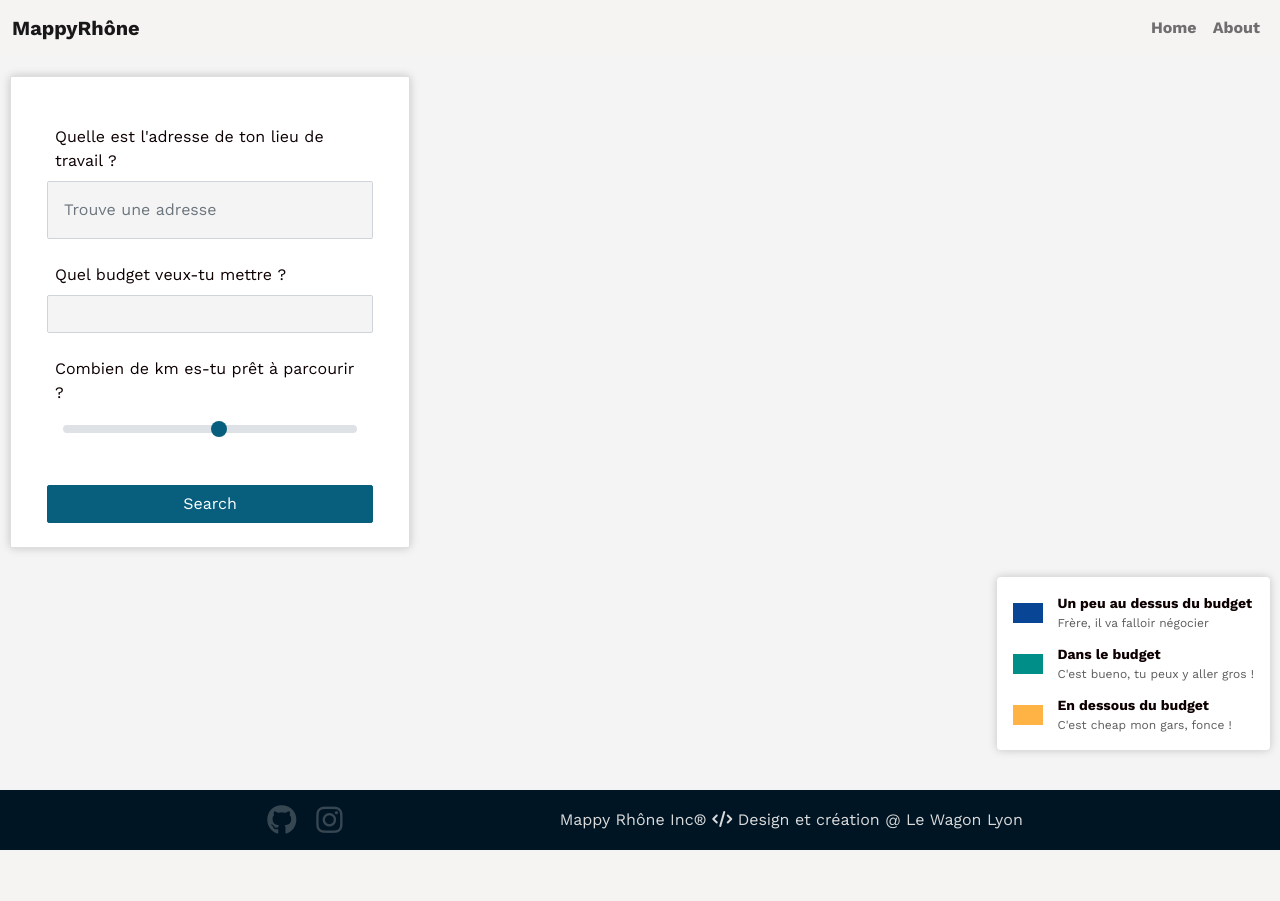
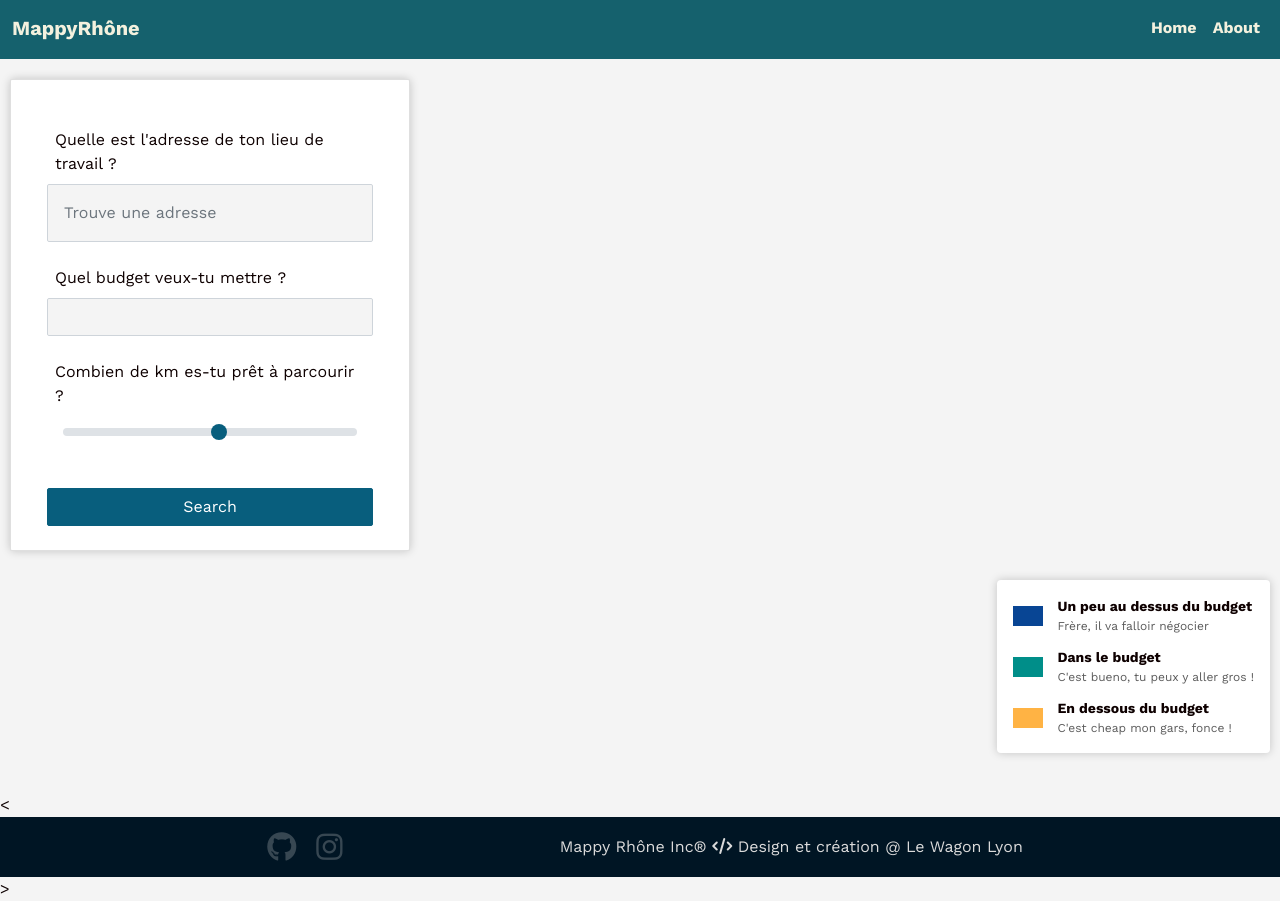
Before and after one commit to elbto/mappy-rhone, a Rails app: page /results in a window 1280 px wide. Before the commit the page ends 850 px from the top, so only its background shows below. Run offline with Rails 7, Linux system fonts and the light colour scheme; style sheets or scripts are compiled from the project's sources; parts of the project's set-up code (start-up, migrations or seed data) failed here and were passed over; some libraries are stand-ins or nearby versions.

Commit message:
fixed footer with api

```diff
--- a/app/assets/stylesheets/components/_footer.scss
+++ b/app/assets/stylesheets/components/_footer.scss
@@ -1,4 +1,10 @@
+body {
+  display: flex;
+  flex-direction: column;
+  min-height: 100vh;
+
   .footer {
+    margin-top: auto;
     background: #001524;
     display: flex;
     align-items: center;
@@ -23,5 +29,6 @@
     opacity: 1;
   }
   .footer .fa-heart {
-  color: #D23333;
+    color: #d23333;
   }
+}
--- a/app/assets/stylesheets/components/_navbar.scss
+++ b/app/assets/stylesheets/components/_navbar.scss
@@ -1,11 +1,24 @@
 .navbar-lewagon {
   justify-content: space-between;
-  background: rgb(246, 243, 243);
+  background: #15616d;
 
   a {
     text-decoration: none;
-    color: #5b8a73;
+    color: #f4f1de !important;
     font-weight: bold;
+    &:after {
+      content: "";
+      display: block;
+      width: 0;
+      height: 3px;
+      background: #fca311;
+      transition: width 0.3s;
+    }
+
+    &:hover::after {
+      width: 100%;
+      transition: width 0.3s;
+    }
   }
 }
 
--- a/app/views/layouts/application.html.erb
+++ b/app/views/layouts/application.html.erb
@@ -15,6 +15,6 @@
   <body>
     <%= render 'shared/navbar' %>
     <%= yield %>
-    <%= render 'shared/footer' %>
+    <<%= render 'shared/footer' %>>
   </body>
 </html>
--- a/app/views/shared/_footer.html.erb
+++ b/app/views/shared/_footer.html.erb
@@ -1,4 +1,4 @@
-<div class="footer">
+<footer class="footer">
   <div class="footer-links">
     <a href="https://github.com/elbto/mappy-rhone"><i class="fab fa-github"></i></a>
     <a href="https://www.instagram.com/lewagonlyon/"><i class="fab fa-instagram"></i></a>
@@ -6,4 +6,4 @@
   <div class="footer-copyright">
     Mappy Rhône Inc®  <i class="fa-solid fa-code"></i> Design et création @ Le Wagon Lyon
   </div>
-</div>
+</footer>
```
Also changed, not shown: app/javascript/controllers/box_controller.js (+48 -46 lines), 1 other file. Lines whose indentation alone changed are shown as unchanged.
